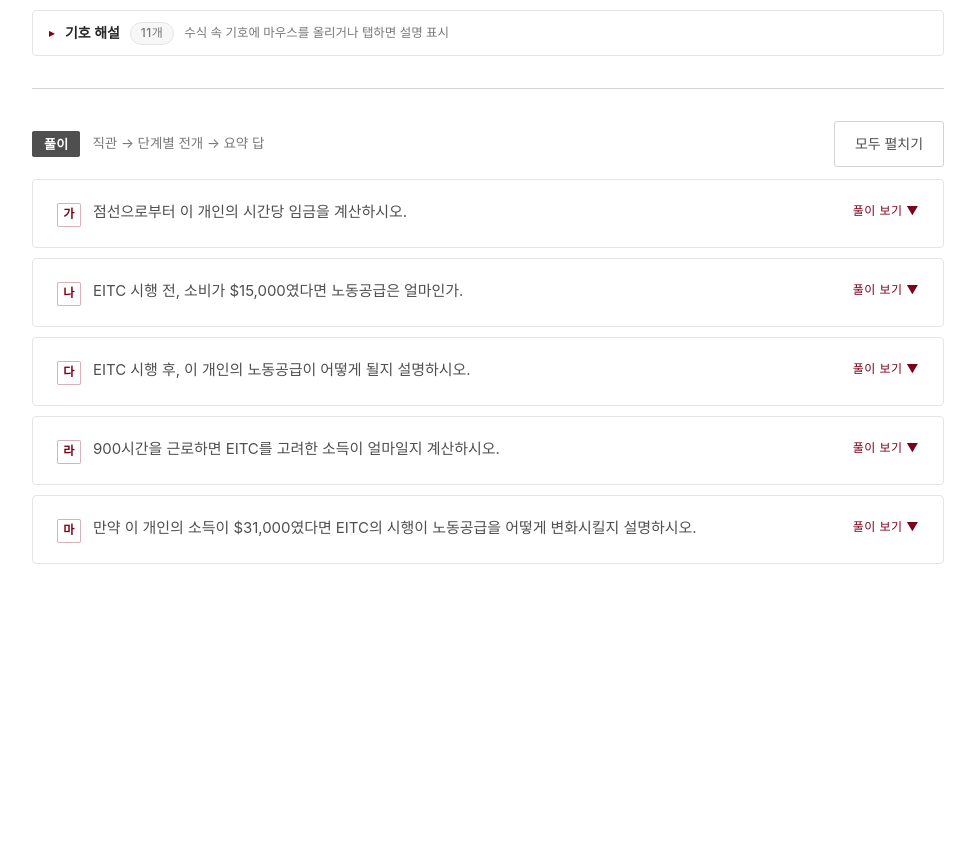
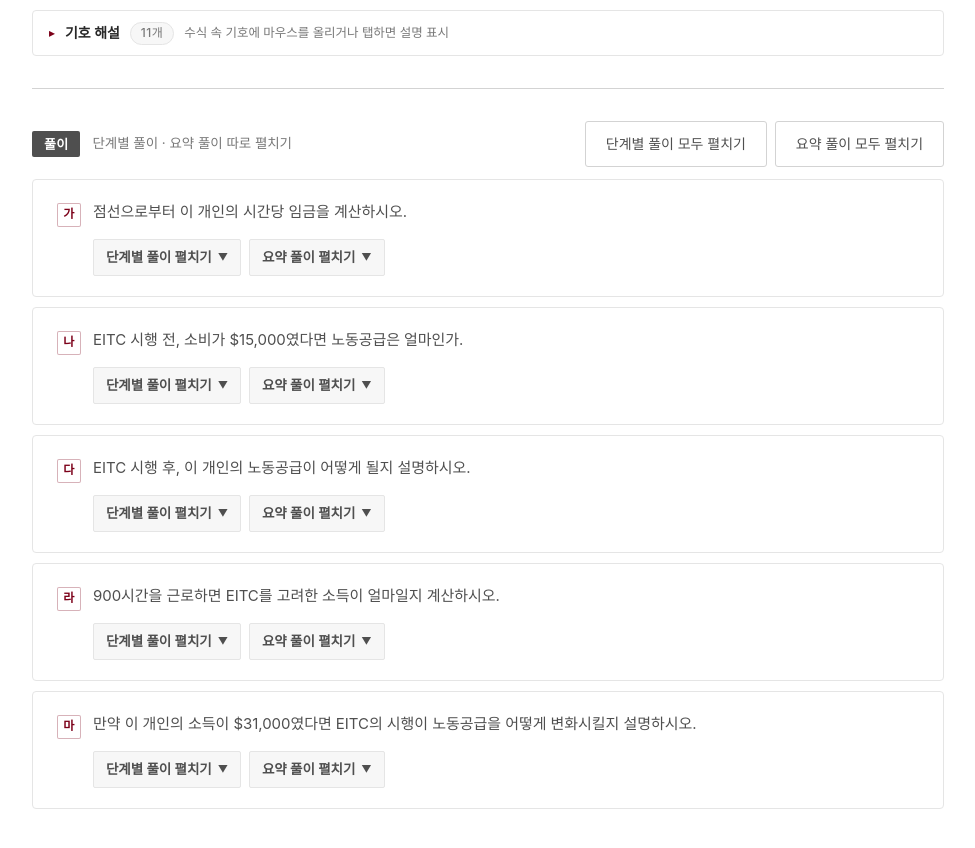
Before and after one commit to WS-Chung/kulabor-v2, a Next.js app: page /exams in a window 1280 px wide. Shown: the part 1693-2541 px from the top of the page, without its empty margins (296-1271 px from the left). Before the commit the page ends 2297 px from the top, so only its background shows below. Built offline with nearby package versions, Linux system fonts and the light colour scheme; a web font is replaced by a local one.

Commit message:
261003_요약풀이만 따로 펼칠 수 있게 수정

```diff
--- a/app/globals.css
+++ b/app/globals.css
@@ -176,6 +176,22 @@ h4 {
   .exam-solution {
     @apply rounded-md bg-canvas border border-hairline
            px-4 py-4 md:px-6 md:py-5;
+  }
+
+  /* 풀이 카드의 '단계별 풀이 / 요약 풀이' 토글. 문제 라벨(24px + 간격 12px) 만큼 들여 맞춘다 */
+  .sol-toggles {
+    @apply mt-3 flex flex-wrap gap-2 md:pl-9;
+  }
+  .sol-toggle {
+    @apply inline-flex items-center gap-1.5 rounded-sm border border-hairline bg-surface
+           px-3 py-1.5 text-[13.5px] font-semibold text-ink-soft
+           hover:border-crimson/40 hover:bg-pearl hover:text-ink transition-colors;
+  }
+  .sol-toggle[aria-expanded="true"] {
+    @apply border-crimson/40 bg-crimson/10 text-crimson;
+  }
+  .sol-toggle-icon {
+    @apply text-[10px];
   }
 
   /* 문제와 풀이 사이 강한 구분선 */
--- a/app/page.tsx
+++ b/app/page.tsx
@@ -20,7 +20,7 @@ export default function HomePage() {
               href="/exams"
               step="01"
               title="기출문제 풀이"
-              desc="문제와 풀이를 분리 제시. 풀이는 직관 → 단계별 전개 → 요약 답."
+              desc="문제와 풀이를 분리 제시. 풀이는 단계별 풀이와 요약 풀이로 구분."
             />
             <FeatureCard
               href="/wiki"
@@ -44,7 +44,7 @@ export default function HomePage() {
           </h2>
           <ul className="divide-y divide-divider-soft">
             <Note step="1">연도 선택 → 학기 선택 → 문항 선택</Note>
-            <Note step="2">풀이는 기본 접힘 상태. 클릭해서 펼쳐 확인</Note>
+            <Note step="2">풀이는 기본 접힘 상태. 단계별 풀이·요약 풀이를 각각 펼쳐 확인</Note>
           </ul>
         </section>
       </div>
--- a/components/ExamView.tsx
+++ b/components/ExamView.tsx
@@ -1,6 +1,6 @@
 "use client";
 
-import { useMemo, useState } from "react";
+import { useId, useMemo, useState } from "react";
 import { clsx } from "clsx";
 import { Markdown } from "./Markdown";
 import { MathBlock } from "./MathBlock";
@@ -31,8 +31,11 @@ export function ExamView({ semesters, exams, glossary, initialKey }: Props) {
   const first = initialKey ?? semesters[0];
   const [semester, setSemester] = useState<string>(first);
   const [tab, setTab] = useState(0);
-  /** 하위문항 아코디언의 열림 상태. 인덱스 집합. */
-  const [open, setOpen] = useState<Set<number>>(new Set());
+  /**
+   * 하위문항별 펼침 상태. 단계별 풀이(직관 + 단계)와 요약 풀이를 따로 연다.
+   * 요약 풀이만 훑어보거나, 단계별 풀이만 따라가며 공부할 수 있게 하기 위해서다.
+   */
+  const [open, setOpen] = useState<OpenState>(EMPTY_OPEN);
 
   const years = useMemo(() => groupByYear(semesters), [semesters]);
   const current = parseSemester(semester);
@@ -60,7 +63,7 @@ export function ExamView({ semesters, exams, glossary, initialKey }: Props) {
   function switchSemester(key: string) {
     setSemester(key);
     setTab(0);
-    setOpen(new Set());
+    setOpen(EMPTY_OPEN);
   }
 
   /**
@@ -76,23 +79,33 @@ export function ExamView({ semesters, exams, glossary, initialKey }: Props) {
 
   function switchTab(i: number) {
     setTab(i);
-    setOpen(new Set());
+    setOpen(EMPTY_OPEN);
   }
 
-  function toggle(i: number) {
+  function toggle(part: Part, i: number) {
     setOpen((prev) => {
-      const next = new Set(prev);
+      const next = new Set(prev[part]);
       if (next.has(i)) next.delete(i);
       else next.add(i);
-      return next;
+      return { ...prev, [part]: next };
     });
   }
 
-  const allOpen = q ? open.size === q.subparts.length && q.subparts.length > 0 : false;
+  /** 각 부분을 가진 하위문항 인덱스. '모두 펼치기'의 기준이 된다. */
+  const has = useMemo(
+    () => ({
+      steps: (q?.subparts ?? []).flatMap((sp, i) => (hasSteps(sp) ? [i] : [])),
+      answer: (q?.subparts ?? []).flatMap((sp, i) => (sp.answer ? [i] : [])),
+    }),
+    [q],
+  );
 
-  function toggleAll() {
-    if (!q) return;
-    setOpen(allOpen ? new Set() : new Set(q.subparts.map((_, i) => i)));
+  const allOpen = (part: Part) =>
+    has[part].length > 0 && has[part].every((i) => open[part].has(i));
+
+  function toggleAll(part: Part) {
+    const close = allOpen(part);
+    setOpen((prev) => ({ ...prev, [part]: close ? new Set<number>() : new Set(has[part]) }));
   }
 
   return (
@@ -274,13 +287,30 @@ export function ExamView({ semesters, exams, glossary, initialKey }: Props) {
                     <div className="flex items-center gap-3">
                       <span className="band band-solution">풀이</span>
                       <p className="text-[13.5px] text-ink-muted">
-                        직관 → 단계별 전개 → 요약 답
+                        단계별 풀이 · 요약 풀이 따로 펼치기
                       </p>
                     </div>
                     {q.subparts.length > 1 && (
-                      <button type="button" onClick={toggleAll} className="btn-ghost">
-                        {allOpen ? "모두 접기" : "모두 펼치기"}
-                      </button>
+                      <div className="flex flex-wrap gap-2">
+                        {has.steps.length > 0 && (
+                          <button
+                            type="button"
+                            onClick={() => toggleAll("steps")}
+                            className="btn-ghost"
+                          >
+                            {allOpen("steps") ? "단계별 풀이 모두 접기" : "단계별 풀이 모두 펼치기"}
+                          </button>
+                        )}
+                        {has.answer.length > 0 && (
+                          <button
+                            type="button"
+                            onClick={() => toggleAll("answer")}
+                            className="btn-ghost"
+                          >
+                            {allOpen("answer") ? "요약 풀이 모두 접기" : "요약 풀이 모두 펼치기"}
+                          </button>
+                        )}
+                      </div>
                     )}
                   </div>
 
@@ -289,8 +319,9 @@ export function ExamView({ semesters, exams, glossary, initialKey }: Props) {
                       <SolutionCard
                         key={i}
                         sub={sp}
-                        open={open.has(i)}
-                        onToggle={() => toggle(i)}
+                        stepsOpen={open.steps.has(i)}
+                        answerOpen={open.answer.has(i)}
+                        onToggle={(part) => toggle(part, i)}
                       />
                     ))}
                   </div>
@@ -322,35 +353,80 @@ function SubLabel({ label }: { label: string }) {
   );
 }
 
-/** 하위문항 하나의 풀이. 접힘/펼침 상태를 부모가 관리한다. */
+/** 풀이의 두 부분. steps = 직관 + 단계별 전개, answer = 요약 풀이(+ 숫자 예시). */
+type Part = "steps" | "answer";
+type OpenState = Record<Part, Set<number>>;
+const EMPTY_OPEN: OpenState = { steps: new Set(), answer: new Set() };
+
+function hasSteps(sp: SubPart): boolean {
+  return Boolean(sp.intuition) || Boolean(sp.steps && sp.steps.length > 0);
+}
+
+/**
+ * 하위문항 하나의 풀이. 펼침 상태는 부모가 관리한다.
+ *
+ * 머리줄(라벨 + 문제)은 버튼이 아니다. 그 아래 두 토글 버튼으로 단계별 풀이와 요약 풀이를
+ * 각각 연다. 둘 다 열면 '직관 → 단계별 전개 → 요약 풀이' 순서로 이어진다.
+ */
 function SolutionCard({
   sub,
-  open,
+  stepsOpen,
+  answerOpen,
   onToggle,
 }: {
   sub: SubPart;
-  open: boolean;
-  onToggle: () => void;
+  stepsOpen: boolean;
+  answerOpen: boolean;
+  onToggle: (part: Part) => void;
 }) {
+  const id = useId();
+  const stepsId = `${id}-steps`;
+  const answerId = `${id}-answer`;
+  const showSteps = hasSteps(sub);
+
   return (
     <div className="exam-solution">
-      <button
-        type="button"
-        onClick={onToggle}
-        aria-expanded={open}
-        className="flex w-full items-start gap-3 text-left"
-      >
+      <div className="flex items-start gap-3">
         <SubLabel label={sub.label} />
         <span className="flex-1 text-[14.5px] md:text-[15px] leading-[1.6] text-ink-soft">
           <Markdown inline>{sub.question}</Markdown>
         </span>
-        <span className="mt-[3px] shrink-0 text-meta text-crimson">
-          {open ? "접기 ▲" : "풀이 보기 ▼"}
-        </span>
-      </button>
+      </div>
 
-      {open && (
-        <div className="quiz-fade-up mt-4 space-y-3 border-t border-divider-soft pt-4">
+      <div className="sol-toggles">
+        {showSteps && (
+          <button
+            type="button"
+            onClick={() => onToggle("steps")}
+            aria-expanded={stepsOpen}
+            aria-controls={stepsOpen ? stepsId : undefined}
+            className="sol-toggle"
+          >
+            {stepsOpen ? "단계별 풀이 접기" : "단계별 풀이 펼치기"}
+            <span aria-hidden className="sol-toggle-icon">{stepsOpen ? "▲" : "▼"}</span>
+          </button>
+        )}
+        {sub.answer && (
+          <button
+            type="button"
+            onClick={() => onToggle("answer")}
+            aria-expanded={answerOpen}
+            aria-controls={answerOpen ? answerId : undefined}
+            className="sol-toggle"
+          >
+            {answerOpen ? "요약 풀이 접기" : "요약 풀이 펼치기"}
+            <span aria-hidden className="sol-toggle-icon">{answerOpen ? "▲" : "▼"}</span>
+          </button>
+        )}
+      </div>
+
+      {showSteps && stepsOpen && (
+        <div
+          id={stepsId}
+          role="region"
+          aria-label="단계별 풀이"
+          className="quiz-fade-up mt-4 space-y-3 border-t border-divider-soft pt-4"
+        >
           {sub.intuition && (
             <div className="intuition-block">
               <p className="mb-1 text-eyebrow uppercase opacity-80">직관 · 쉬운 비유</p>
@@ -375,14 +451,25 @@ function SolutionCard({
               </ol>
             </div>
           )}
+        </div>
+      )}
 
-          {sub.answer && (
-            <div className="answer-block">
-              <p className="mb-1 text-eyebrow uppercase opacity-80">요약 답</p>
-              <Markdown proseSize="sm">{sub.answer}</Markdown>
-              {sub.answerExample && <ExampleBlock>{sub.answerExample}</ExampleBlock>}
-            </div>
+      {sub.answer && answerOpen && (
+        <div
+          id={answerId}
+          role="region"
+          aria-label="요약 풀이"
+          className={clsx(
+            "quiz-fade-up mt-4",
+            // 단계별 풀이가 열려 있으면 그 아래 이어 붙이고, 아니면 구분선부터 시작한다
+            !(showSteps && stepsOpen) && "border-t border-divider-soft pt-4",
           )}
+        >
+          <div className="answer-block">
+            <p className="mb-1 text-eyebrow uppercase opacity-80">요약 풀이</p>
+            <Markdown proseSize="sm">{sub.answer}</Markdown>
+            {sub.answerExample && <ExampleBlock>{sub.answerExample}</ExampleBlock>}
+          </div>
         </div>
       )}
     </div>
```
Also changed, not shown: 2 other files (tests, documents, lock files or other folders).
